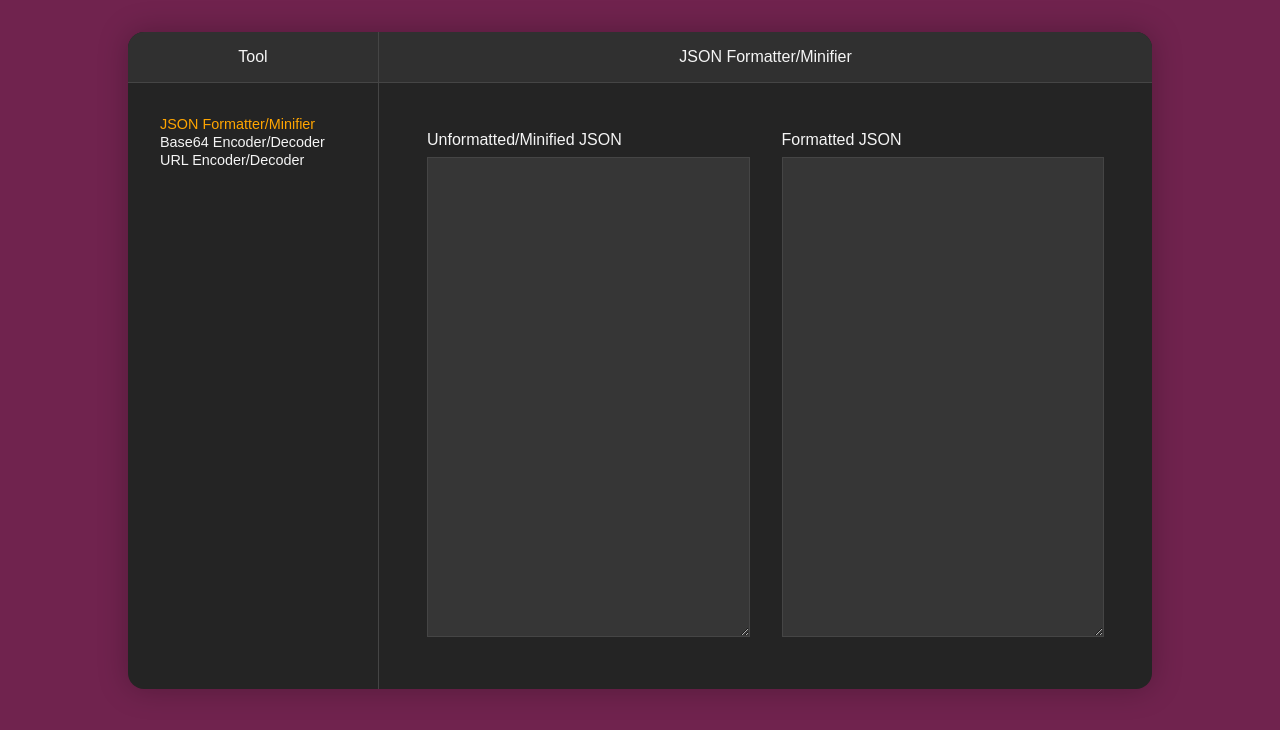
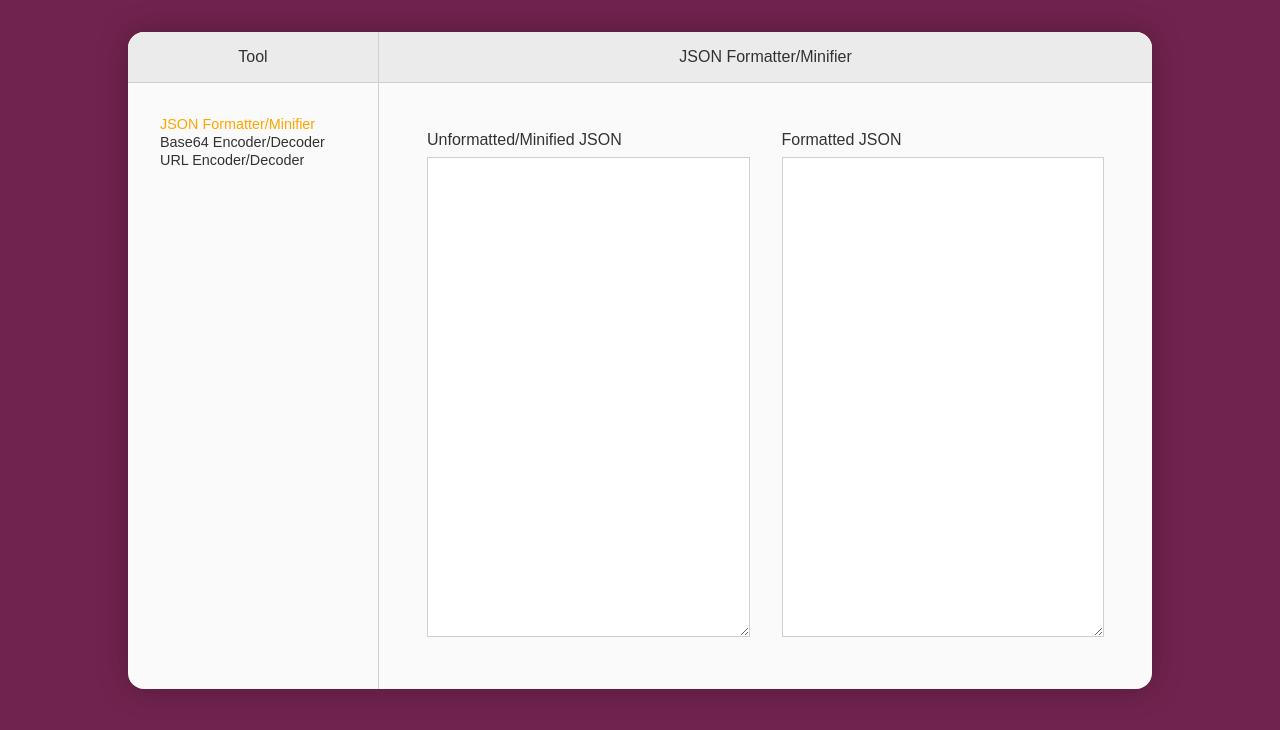
Before and after one commit to eliandoran/toolkit, a SvelteKit app: page / in a window 1280 px wide. Shown: the top 730 px of the page. Built offline with nearby package versions, Linux system fonts and the light colour scheme.

Commit message:
Add basic support for light theme

```diff
--- a/src/routes/+layout.svelte
+++ b/src/routes/+layout.svelte
@@ -1,18 +1,31 @@
 <style>
     :root {
         --highlight-color: orange;
-        --border-color: #454545;
-        --content-background-color: #363636;
-        --text-color: #f5f5f5;
+        --border-color: #cfcfcf;
+        --background-color: #fafafa;
+        --header-background-color: #ebebeb;
+        --content-background-color: #ffffff;
+        --text-color: #323232;
 
         color: var(--text-color);
+    }
+
+    @media (prefers-color-scheme: dark) {
+        :root {
+            --highlight-color: orange;
+            --border-color: #454545;
+            --background-color: #242424;
+            --header-background-color: #303030;
+            --content-background-color: #363636;
+            --text-color: #f5f5f5;
+        }
     }
 
     .page-wrapper {
         display: flex;
         max-width: 1024px;
         margin: auto;
-        background: #242424;
+        background: var(--background-color);
         border-radius: 16px;
         box-sizing: border-box;
         box-shadow: 0 0 30px rgba(0, 0, 0, 0.25);
--- a/src/routes/+page.svelte
+++ b/src/routes/+page.svelte
@@ -37,7 +37,7 @@
         border-bottom: 1px solid var(--border-color);
         padding: 1em;
         text-align: center;
-        background: #303030;
+        background: var(--header-background-color);
     }
 
     header h2 {
```
